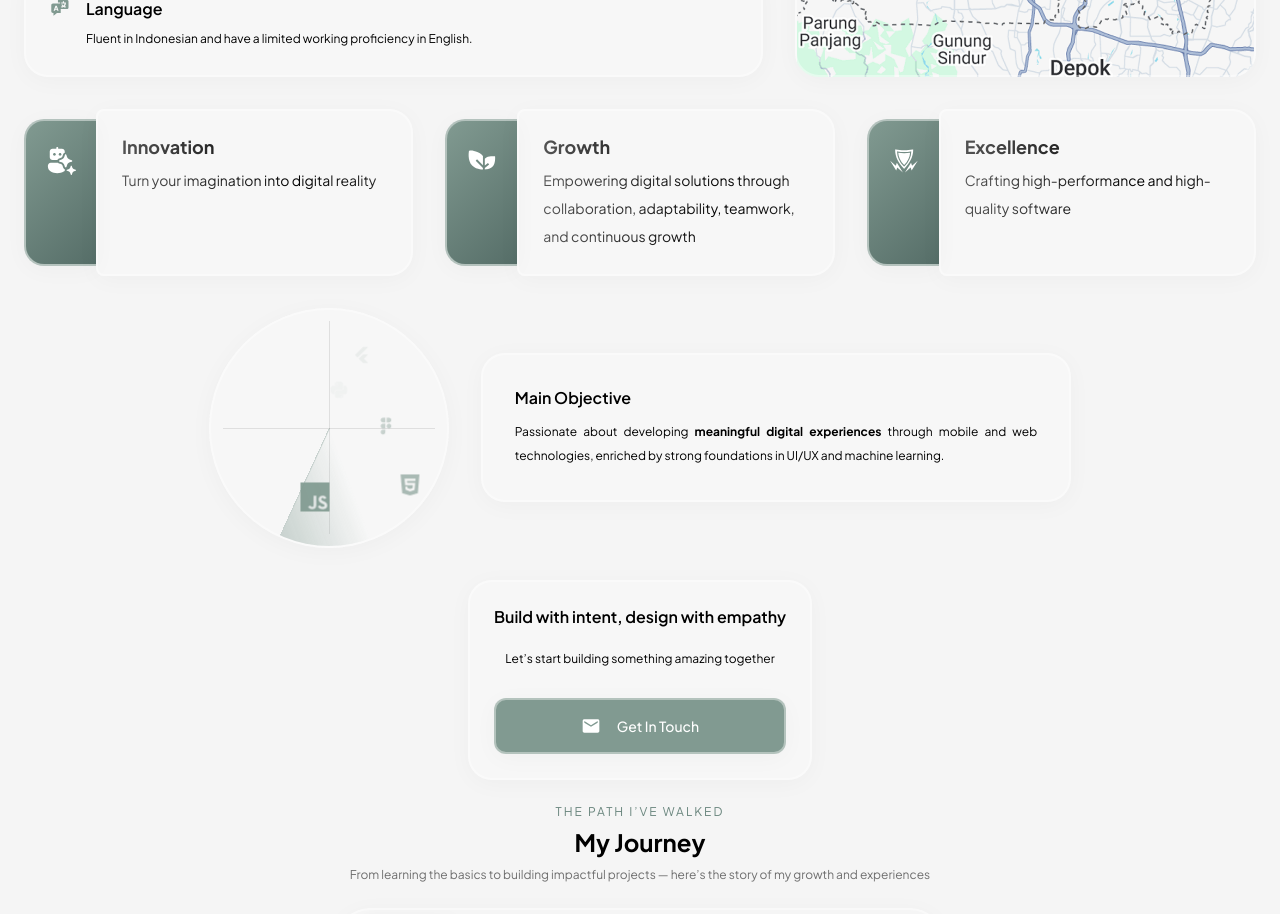
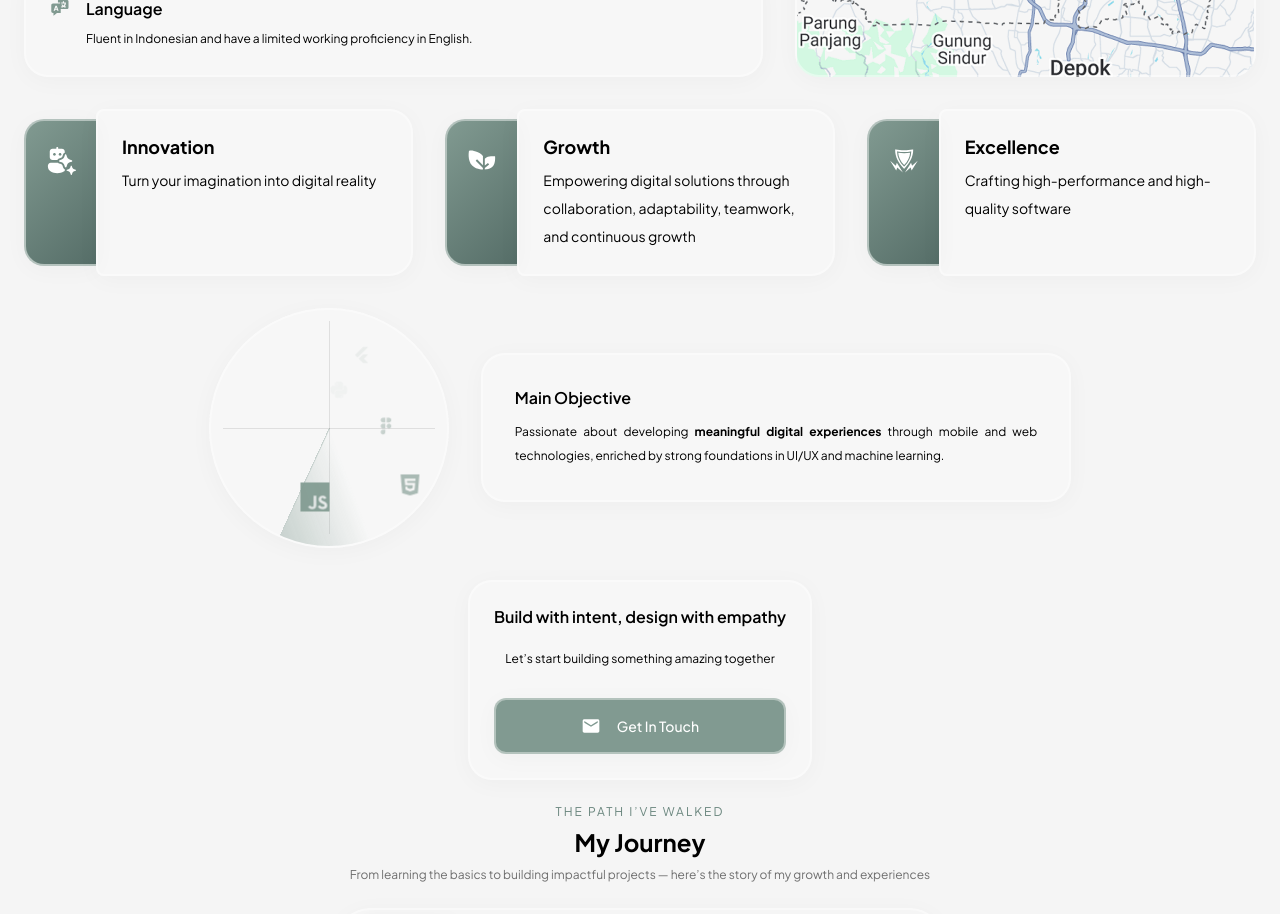
Before and after one commit to adhibuchori/adhibuchori-portfolio, a React (Vite) app: page / in a window 1280 px wide. Shown: the part 1060-1974 px from the top of the page. Built offline with nearby package versions, Linux system fonts and the light colour scheme.

Commit message:
style(value-card): remove shiny effect from title and description text

```diff
--- a/src/sections/AboutMe/ValueCard/ValueCard.css
+++ b/src/sections/AboutMe/ValueCard/ValueCard.css
@@ -46,25 +46,6 @@
   line-height: 2;
 }
 
-.value-card-title,
-.value-card-desc {
-  background: linear-gradient(90deg, #7d7d7d, #000000, #7d7d7d);
-  background-size: 200% auto;
-  color: transparent;
-  background-clip: text;
-  -webkit-background-clip: text;
-  animation: shine 7s linear infinite;
-}
-
-@keyframes shine {
-  0% {
-    background-position: 200% center;
-  }
-  100% {
-    background-position: -200% center;
-  }
-}
-
 @media (max-width: 1400px) {
   .value-card {
     width: 100%;
@@ -93,13 +74,4 @@
     border: 2px solid #1c2120;
     border-right: none;
   }
-  .value-card-title,
-  .value-card-desc {
-    background: linear-gradient(90deg, #7d7d7d, #ffffff, #7d7d7d);
-    background-size: 200% auto;
-    color: transparent;
-    background-clip: text;
-    -webkit-background-clip: text;
-    animation: shine 7s linear infinite;
-  }
 }
```
